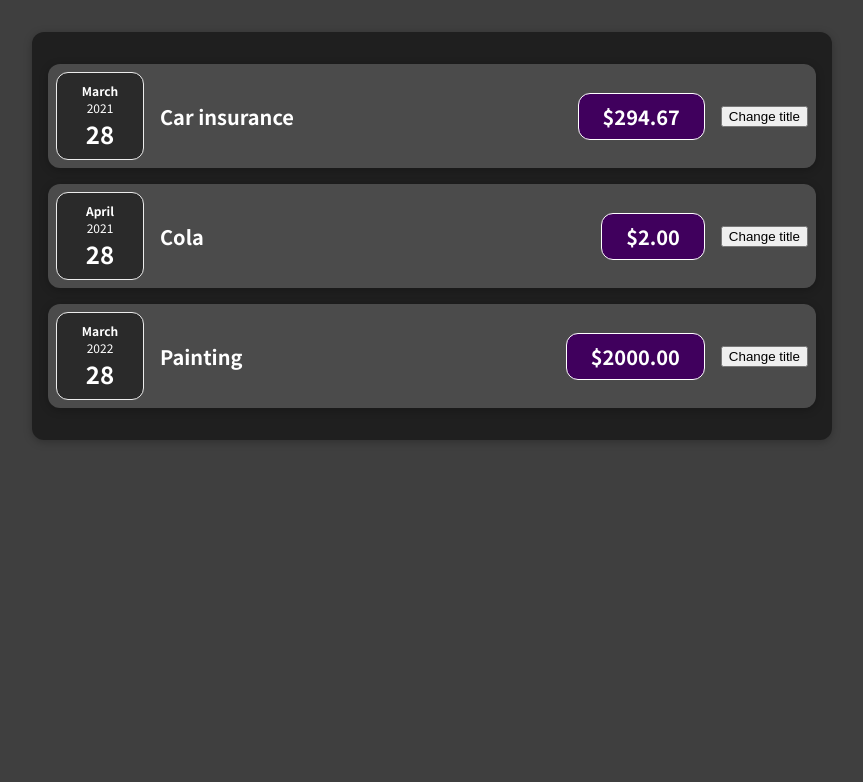
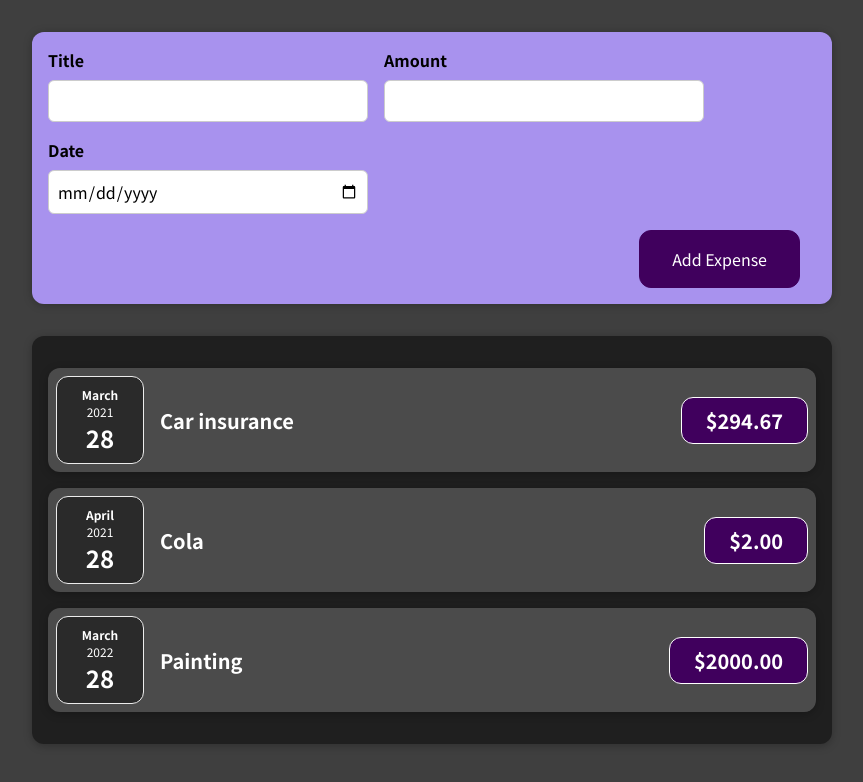
Before and after one commit to EitanBeCe/ReactExpenseTracker, a React (Create React App) app: page / in a window 1280 px wide. Shown: the top 782 px of the page, without its empty margins (208-1071 px from the left). Built offline with nearby package versions, Linux system fonts and the light colour scheme.

Commit message:
lesson 656 multiple states

```diff
--- a/src/App.js
+++ b/src/App.js
@@ -1,8 +1,10 @@
 import Expenses from "./components/Expenses/Expenses";
+import NewExpense from "./components/NewExpense/NewExpense.js";
 
 function App() {
   return (
     <div>
+      <NewExpense />
       <Expenses />
     </div>
   );
--- a/src/components/Expenses/ExpenseItem.js
+++ b/src/components/Expenses/ExpenseItem.js
@@ -4,19 +4,15 @@
 import './ExpenseItem.css'
 
 function ExpenseItem(props) {
-    const [title, setTitle] = useState(props.title)
-
-    const clickHandler = () => {
-        setTitle('Upa')
-    }
+    // const [title, setTitle] = useState(props.title)
 
     return (
         <Card className='expense-item'>
             <ExpenseDate date={props.date}/>
             <div className='expense-item__description'>
-                <h2>{title}</h2>
+                <h2>{props.title}</h2>
                 <div className='expense-item__price'>{props.price}</div>
-                <button onClick={() => setTitle('Upaaa')}>Change title</button>
+                {/* <button onClick={() => setTitle('Upaaa')}>Change title</button> */}
             </div>
         </Card>
     )
--- /dev/null
+++ b/src/components/NewExpense/ExpenseForm.css
@@ -0,0 +1,26 @@
+.new-expense__controls {
+    display: flex;
+    flex-wrap: wrap;
+    gap: 1rem;
+    margin-bottom: 1rem;
+    text-align: left;
+}
+
+.new-expense__control label {
+    font-weight: bold;
+    margin-bottom: 0.5rem;
+    display: block;
+}
+
+.new-expense__control input {
+    font: inherit;
+    padding: 0.5rem;
+    border-radius: 6px;
+    border: 1px solid #ccc;
+    width: 20rem;
+    max-width: 100%;
+}
+
+.new-expense__actions {
+    text-align: right;
+}
--- /dev/null
+++ b/src/components/NewExpense/ExpenseForm.js
@@ -0,0 +1,41 @@
+import { useState } from "react";
+import "./ExpenseForm.css"
+
+const ExpenseForm = () => {
+    const [enteredTitle, setEnteredTitle] = useState('')
+    const [enteredDate, setEnteredDate] = useState('')
+    const [enteredAmount, setEnteredAmount] = useState('')
+
+    const titleChangeHandler = e  => {
+        setEnteredTitle(e.target.value)
+    }
+
+    const amountChangeHandler = e  => {
+        setEnteredDate(e.target.value)
+    }
+    const dateChangeHandler = e  => {
+        setEnteredAmount(e.target.value)
+    }
+
+    return <form>
+        <div className="new-expense__controls">
+            <div className="new-expense__control">
+                <label>Title</label>
+                <input type="text" onChange={titleChangeHandler}/>
+            </div>
+            <div className="new-expense__control">
+                <label>Amount</label>
+                <input type="number" min="0.01" step="0.01" onChange={amountChangeHandler}/>
+            </div>
+            <div className="new-expense__control">
+                <label>Date</label>
+                <input type="date" min="2019-01-01" max="2024-12-31" onChange={dateChangeHandler}/>
+            </div>
+        </div>
+        <div className="new-expense__actions">
+            <button type="submit">Add Expense</button>
+        </div>
+    </form>
+}
+
+export default ExpenseForm
--- /dev/null
+++ b/src/components/NewExpense/NewExpense.css
@@ -0,0 +1,38 @@
+.new-expense {
+    background-color: #a892ee;
+    padding: 1rem;
+    margin: 2rem auto;
+    width: 50rem;
+    max-width: 95%;
+    border-radius: 12px;
+    text-align: center;
+    box-shadow: 0 1px 8px rgba(0, 0, 0, 0.25);
+}
+
+.new-expense button {
+    font: inherit;
+    cursor: pointer;
+    padding: 1rem 2rem;
+    border: 1px solid #40005d;
+    background-color: #40005d;
+    color: white;
+    border-radius: 12px;
+    margin-right: 1rem;
+}
+
+.new-expense button:hover,
+.new-expense button:active {
+    background-color: #510674;
+    border-color: #510674;
+}
+
+.new-expense button.alternative {
+    color: #220131;
+    border-color: transparent;
+    background-color: transparent;
+}
+
+.new-expense button.alternative:hover,
+.new-expense button.alternative:active {
+    background-color: #ddb3f8;
+}
--- /dev/null
+++ b/src/components/NewExpense/NewExpense.js
@@ -0,0 +1,12 @@
+import ExpenseForm from "./ExpenseForm.js";
+import "./NewExpense.css";
+
+const NewExpense = () => {
+    return (
+        <div className="new-expense">
+            <ExpenseForm />
+        </div>
+    )
+}
+
+export default NewExpense
```
